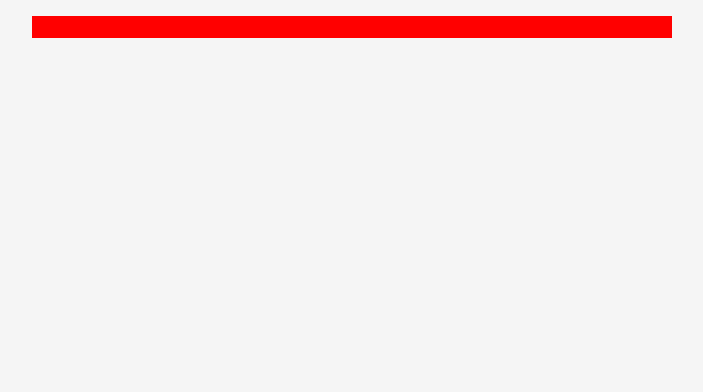
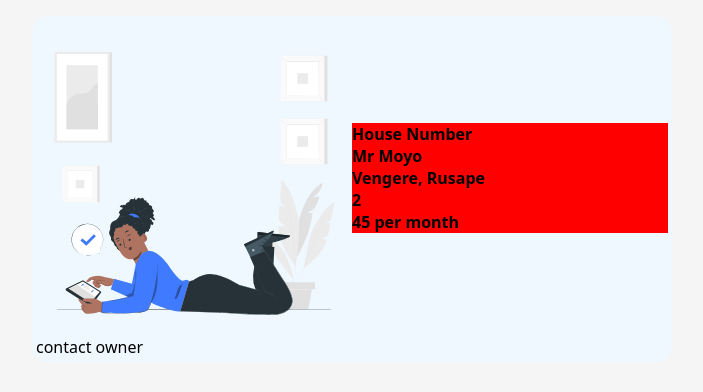
Before and after one commit to cyberrhyc/housegrep, a Django app: template mainApp/templates/proppages/property.html in a window 1280 px wide. Shown: the part 64-456 px from the top of the page, without its empty margins (288-991 px from the left). Run offline with Django 4.2, Linux system fonts and the light colour scheme; the template is opened without the code that fills it, so the values that code supplies are empty.

Commit message:
style pages

```diff
--- a/mainApp/templates/proppages/property.html
+++ b/mainApp/templates/proppages/property.html
@@ -66,15 +66,58 @@
     }
 
     .innercont {
-        background-color: red;
         min-height: 70%;
         height: fit-content;
         width: clamp(50%, 96vw, 600px);
         box-sizing: border-box;
+        background-color: aliceblue;
+        border-radius: 16px;
+        box-sizing: border-box;
+        padding: 4px;
+        gap: 8px;
     }
 
     .img {
-        width: clamp(100%);
+        height: auto;
+        aspect-ratio: 4/3;
+        box-sizing: border-box;
+        border: 1px solid green;
+    }
+
+    .description {
+        display: flex;
+        flex-direction: column;
+        justify-content: center;
+        align-items: center;
+
+    }
+
+    .hsmall {
+        width: 100%;
+    }
+
+    @media (min-width: 720px) {
+        .hsmall {
+            width: 50%;
+        }
+
+        .description {
+            flex-direction: row;
+        }
+    }
+
+
+
+    .itable:nth-child(even) {
+        background-color: red;
+    }
+
+    .itable:nth-child(odd) {
+        background-color: green;
+    }
+
+    .fw600 {
+        font-weight: 600;
     }
 </style>
 
@@ -92,7 +135,30 @@
     </div>
     <div class="container">
         <div class="innercont">
-            <img src="" alt="" srcset="" class="img">
+            <div class="description">
+                <img src="signup.svg" alt="" srcset="" class="hsmall">
+                <div class="hsmall itable fw600">
+                    <div class="name">
+                        House Number
+                    </div>
+                    <div class="ownername">
+                        Mr Moyo
+                    </div>
+                    <div class="location">
+                        Vengere, Rusape
+                    </div>
+                    <div class="rooms">
+                        2
+                    </div>
+                    <div class="amount">
+                        45 per month
+                    </div>
+                </div>
+            </div>
+            <div class="contactowner">
+                contact owner
+            </div>
+
         </div>
     </div>
 </body>
```
Also changed, not shown: mainApp/templates/proppages/signup.svg (added).
